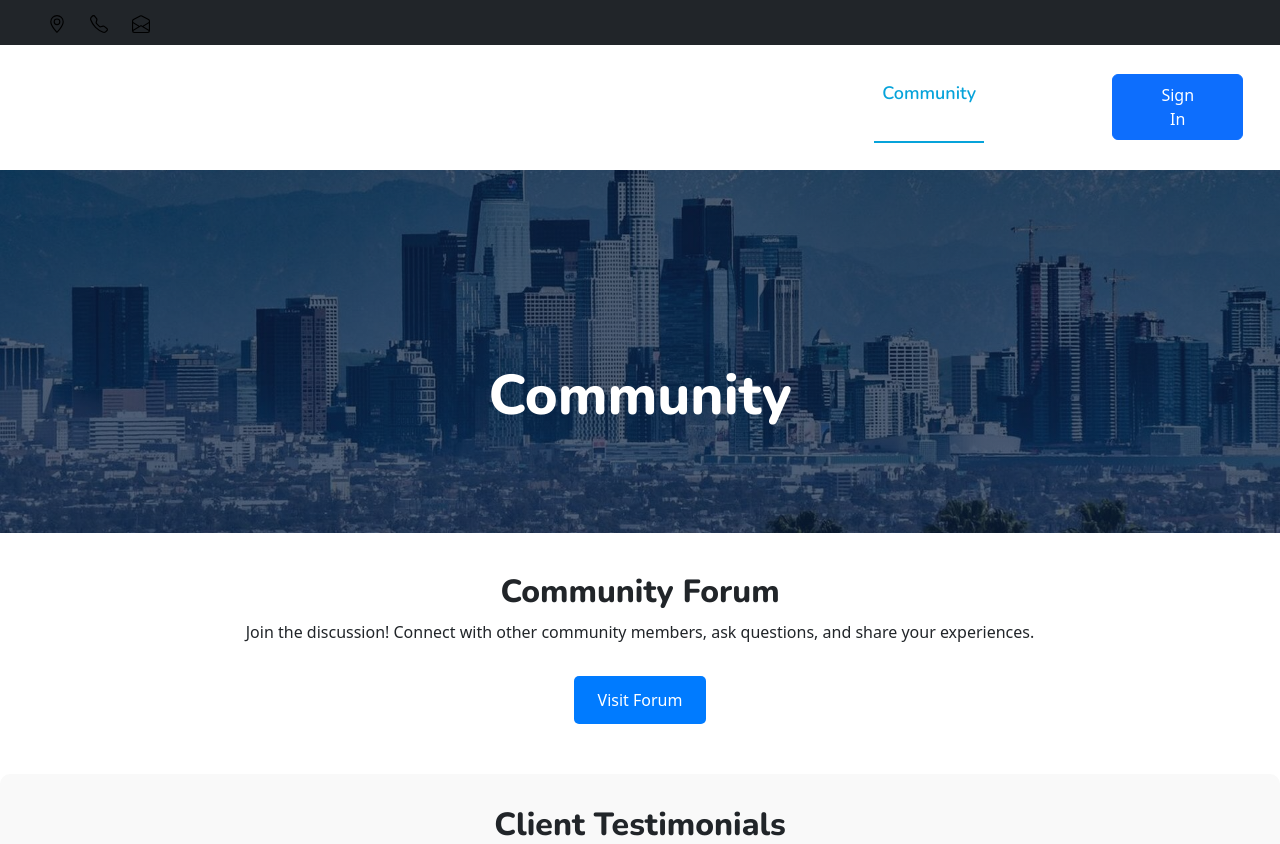
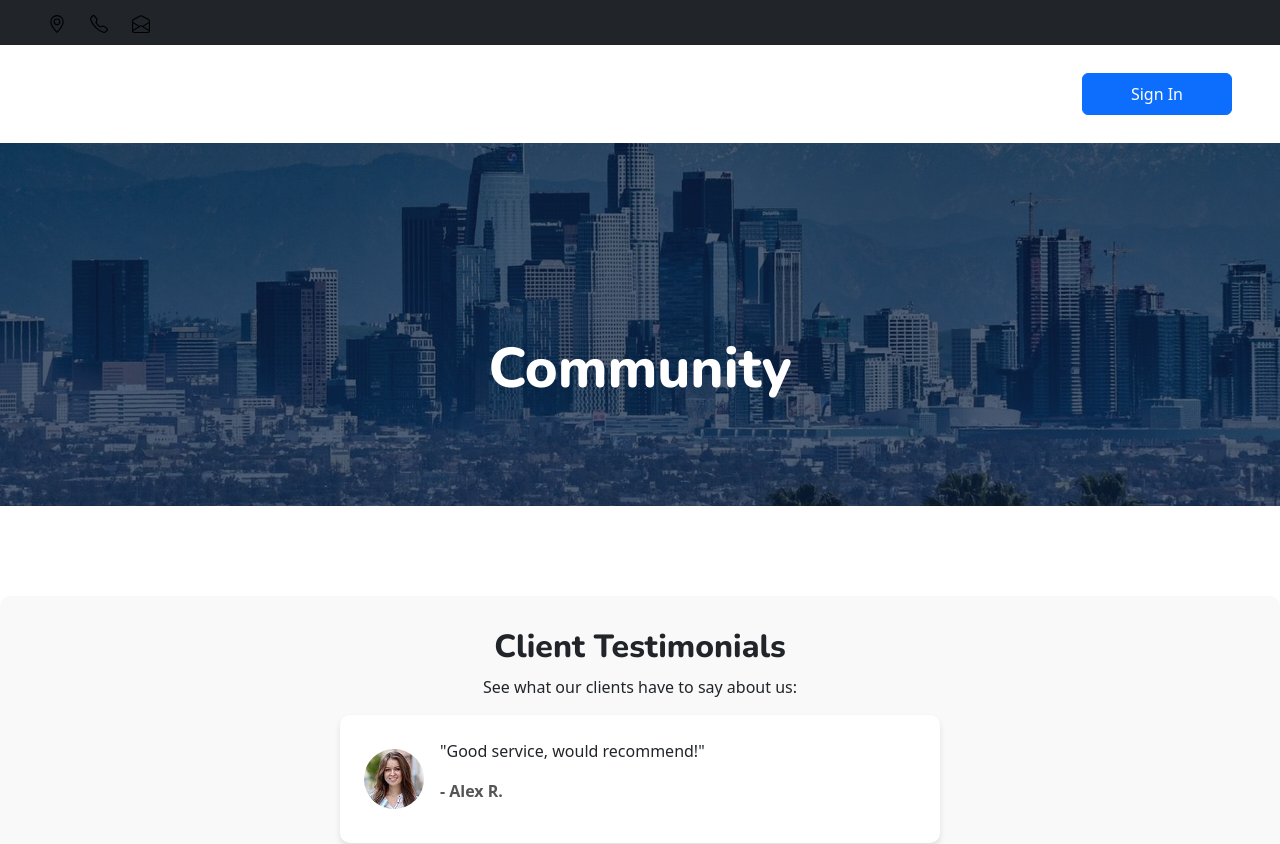
Before and after one commit to AidSucks/CSC131-Website, a Next.js app: page /community in a window 1280 px wide. Shown: the top 844 px of the page. Built offline with nearby package versions, Linux system fonts and the light colour scheme; no server answers; the database is empty.

Commit message:
Removed the community navlink from the navbar

```diff
--- a/package.json
+++ b/package.json
@@ -47,5 +47,6 @@
     "sass": "^1.84.0",
     "tsx": "^4.19.3",
     "typescript": "^5.8.2"
-  }
+  },
+  "packageManager": "pnpm@10.11.0+sha512.6540583f41cc5f628eb3d9773ecee802f4f9ef9923cc45b69890fb47991d4b092964694ec3a4f738a420c918a333062c8b925d312f42e4f0c263eb603551f977"
 }
--- a/src/app/(home)/community/page.tsx
+++ b/src/app/(home)/community/page.tsx
@@ -1,26 +1,13 @@
 "use client";
 
 import PageTitle from "@/app/components/home/PageTitle";
-import { useRouter } from "next/navigation";
 
 export default function Page() {
-    const router = useRouter();
-
     return (
         <div>
             <PageTitle title="Community" />
 
             <main>
-                {/* Community Forum Section */}
-                <div className="forum-section" style={{marginTop:'-50px', marginBottom:'50px'}}>
-                    <h2>Community Forum</h2>
-                    <p>
-                        Join the discussion! Connect with other community members, ask questions, and share your experiences.
-                    </p>
-                    <button className="forum-button" onClick={() => router.push("/community-forum")}>
-                        Visit Forum
-                    </button>
-                </div>
 
                 {/* Client Testimonials Section */}
                 <div className="testimonials-section">
--- a/src/app/components/home/BusinessInfo.tsx
+++ b/src/app/components/home/BusinessInfo.tsx
@@ -1,6 +1,6 @@
 // When the database is set up, we can use the below function.
 // export async function fetchBusinessInfo() {
-//   const response = await fetch(process.env.NEXT_PUBLIC_API_URL + "/api/business-info");
+//   const response = await fetch(process..env.NEXT_PUBLIC_API_URL + "/api/business-info");
 //   const data =  await response.json();
 
 //   return data;
--- a/src/app/components/home/Navbar.tsx
+++ b/src/app/components/home/Navbar.tsx
@@ -102,10 +102,6 @@ export default function Navbar() {
           </Dropdown>
 
           <NavItem>
-            <NavLink as={Link} href={"/community"} active={currentPath === "/community"}>Community</NavLink>
-          </NavItem>
-
-          <NavItem>
             <NavLink as={Link} href={"/contact"} active={currentPath === "/contact"}>Contact Us</NavLink>
           </NavItem>
 
```
Also changed, not shown: src/app/(home)/community-forum/page.tsx (deleted, +0 -9 lines), 1 other file (tests, documents, lock files or other folders).
